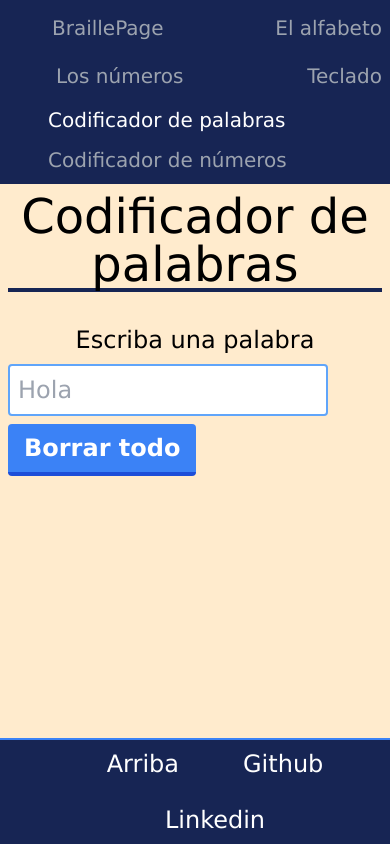
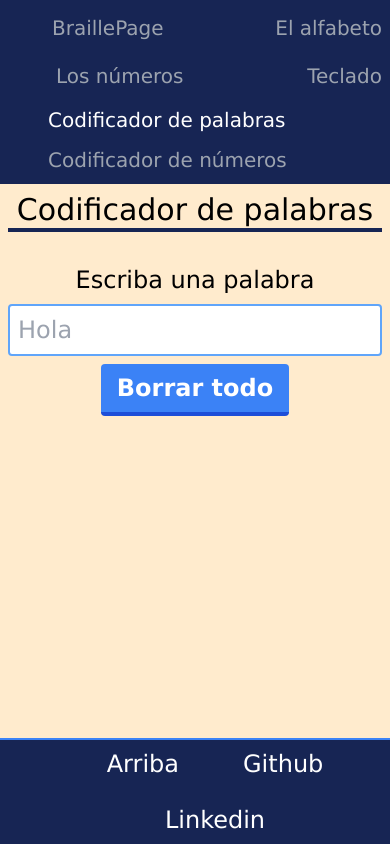
Before and after one commit to Schugu/BraillePage, a React (Vite) app: page /wordsToBraille in a window 390 px wide. Built offline with nearby package versions, Linux system fonts and the light colour scheme.

Commit message:
Add: Ajustes responsive

```diff
--- a/src/pages/NumsToBraille.tsx
+++ b/src/pages/NumsToBraille.tsx
@@ -10,17 +10,17 @@ export default function NumsToBraille() {
 
   return (
     <section className="flex flex-col items-center gap-8 p-2 text-2xl">
-      <h1 className="w-full border-b-4 border-blue-950 text-5xl text-center">
+      <h1 className="w-full border-b-4 border-blue-950 text-3xl md:text-5xl text-center">
         Codificador de números
       </h1>
 
       <article className="flex flex-col items-center gap-2">
-        <p>Escriba un número</p>
-        <div className="flex flex-wrap gap-2">
+        <p className="text-center">Escriba un número</p>
+        <div className="flex flex-wrap gap-2 justify-center">
           <input
             onChange={handleChange}
             value={numero}
-            className="rounded border-2 border-blue-400 p-2 outline-none"
+            className="w-full rounded border-2 border-blue-400 p-2 outline-none"
             type="number"
             placeholder="123"
             autoComplete="off"
--- a/src/pages/WordsToBraille.tsx
+++ b/src/pages/WordsToBraille.tsx
@@ -10,17 +10,17 @@ export default function WordsToBraille() {
 
   return (
     <section className="flex flex-col items-center gap-8 p-2 text-2xl">
-      <h1 className="w-full border-b-4 border-blue-950 text-5xl text-center">
+      <h1 className="w-full border-b-4 border-blue-950 text-3xl md:text-5xl text-center">
         Codificador de palabras
       </h1>
 
       <article className="flex flex-col items-center gap-2">
-        <p>Escriba una palabra</p>
-        <div className="flex flex-wrap gap-2">
+        <p className="text-center">Escriba una palabra</p>
+        <div className="flex flex-wrap gap-2 justify-center">
           <input
             onChange={handleChange}
             value={palabra}
-            className="rounded border-2 border-blue-400 p-2 outline-none"
+            className="w-full rounded border-2 border-blue-400 p-2 outline-none"
             type="text"
             placeholder="Hola"
             autoComplete="off"
```
